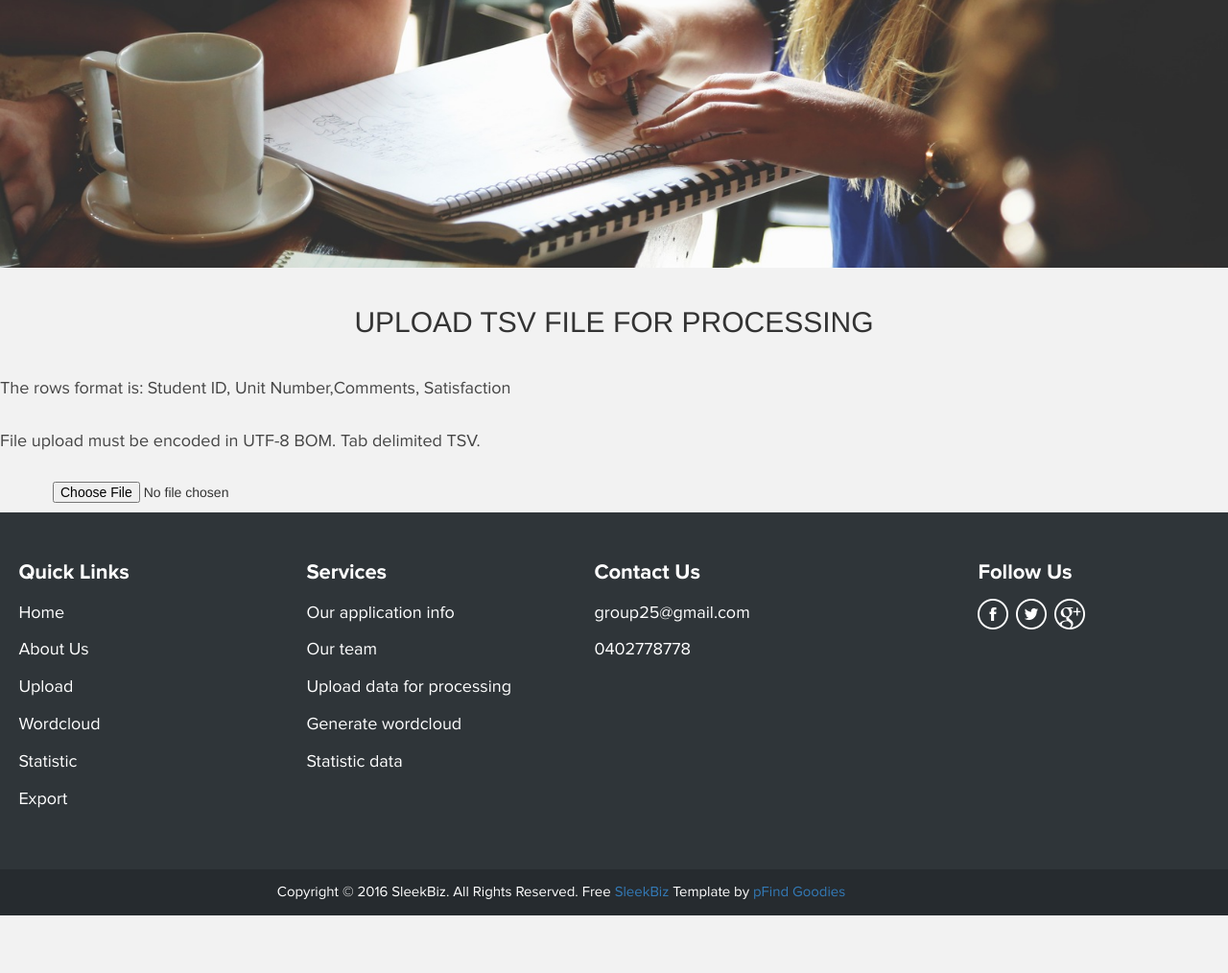
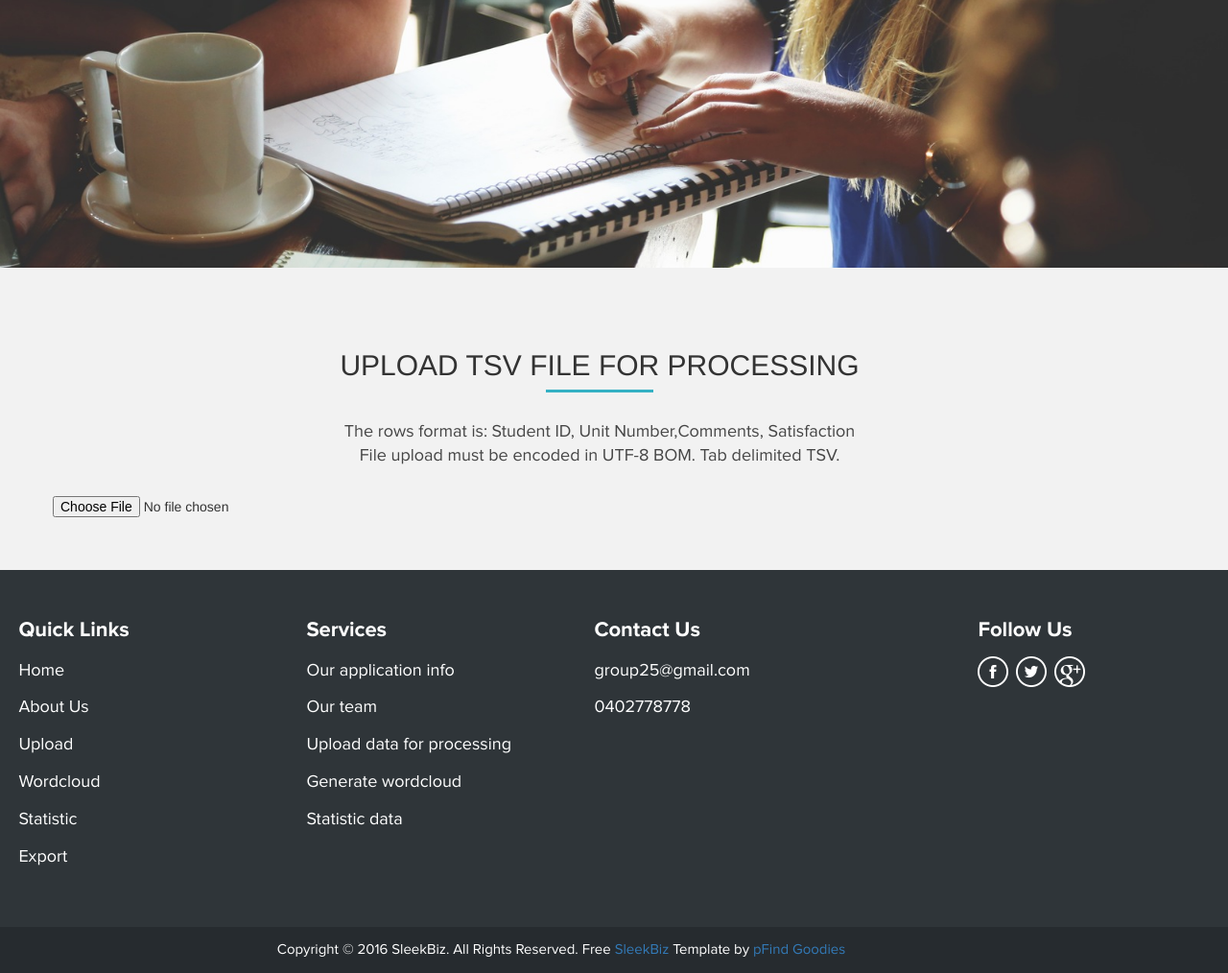
Before and after one commit to ryannguyen996/SWE40002, a Flask app: page /upload in a window 1280 px wide. Shown: the part 176-1190 px from the top of the page at 96% size. Before the commit the page ends 1130 px from the top, so only its background shows below. Run offline with Flask 2, Linux system fonts and the light colour scheme; parts of the project's set-up code (start-up, migrations or seed data) failed here and were passed over; some libraries are stand-ins or nearby versions.

Commit message:
Milestone commit 2.6

```diff
--- a/templates/download.html
+++ b/templates/download.html
@@ -2,7 +2,7 @@
 <html class="no-js" lang="en">
 
 <head>
-    <title>Statistics</title>
+    <title>Export</title>
     <meta name="viewport" content="width=device-width, initial-scale=1.0" />
     <meta charset="utf-8" />
     <link rel="stylesheet" href="{{ url_for('static', filename='css/foundation.css') }}" />
--- a/templates/upload.html
+++ b/templates/upload.html
@@ -48,11 +48,16 @@
         <img src="{{ url_for('static', filename='img/about-banner.jpg') }}" alt="About Us">
     </div>
     <br />
+    <div class="container">
+        <div class="content-sec">
+            <div class="row">
+                <div class="large-12 columns text-center">
+                    <h2>Upload TSV file for processing</h2>
+                    <p>The rows format is: Student ID, Unit Number,Comments, Satisfaction<br>
+                        File upload must be encoded in UTF-8 BOM. Tab delimited TSV.</p>
 
-    <h2>Upload TSV file for processing</h2>
-    <p>The rows format is: Student ID, Unit Number,Comments, Satisfaction</p>
-    <p>File upload must be encoded in UTF-8 BOM. Tab delimited TSV.</p>
-    <div class="container">
+                </div>
+            </div>
             <div class="row">
                 <input type="file" data-file-change="upload">
                 <img src="{{ url_for('static', filename='img/spinner.gif') }}" style="width:32px;height:32px;" data-ng-show="loading">
@@ -64,6 +69,8 @@
                 {% endraw %}
             </div>
         </div>
+    </div>
+
 
     <div class="footer-sec" style="padding-left: 25px;">
         <div class="row">
```
Lines whose indentation alone changed are shown as unchanged.
